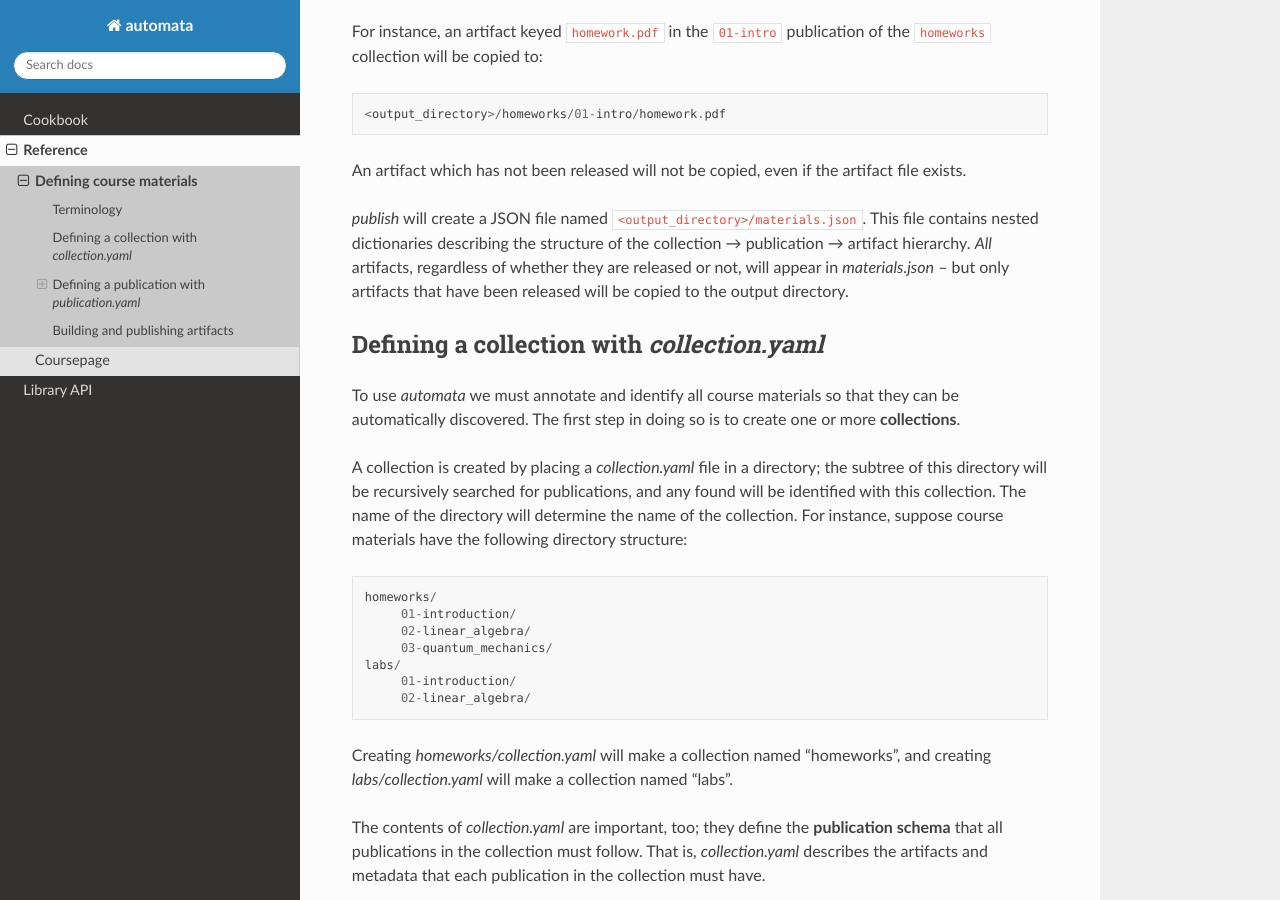
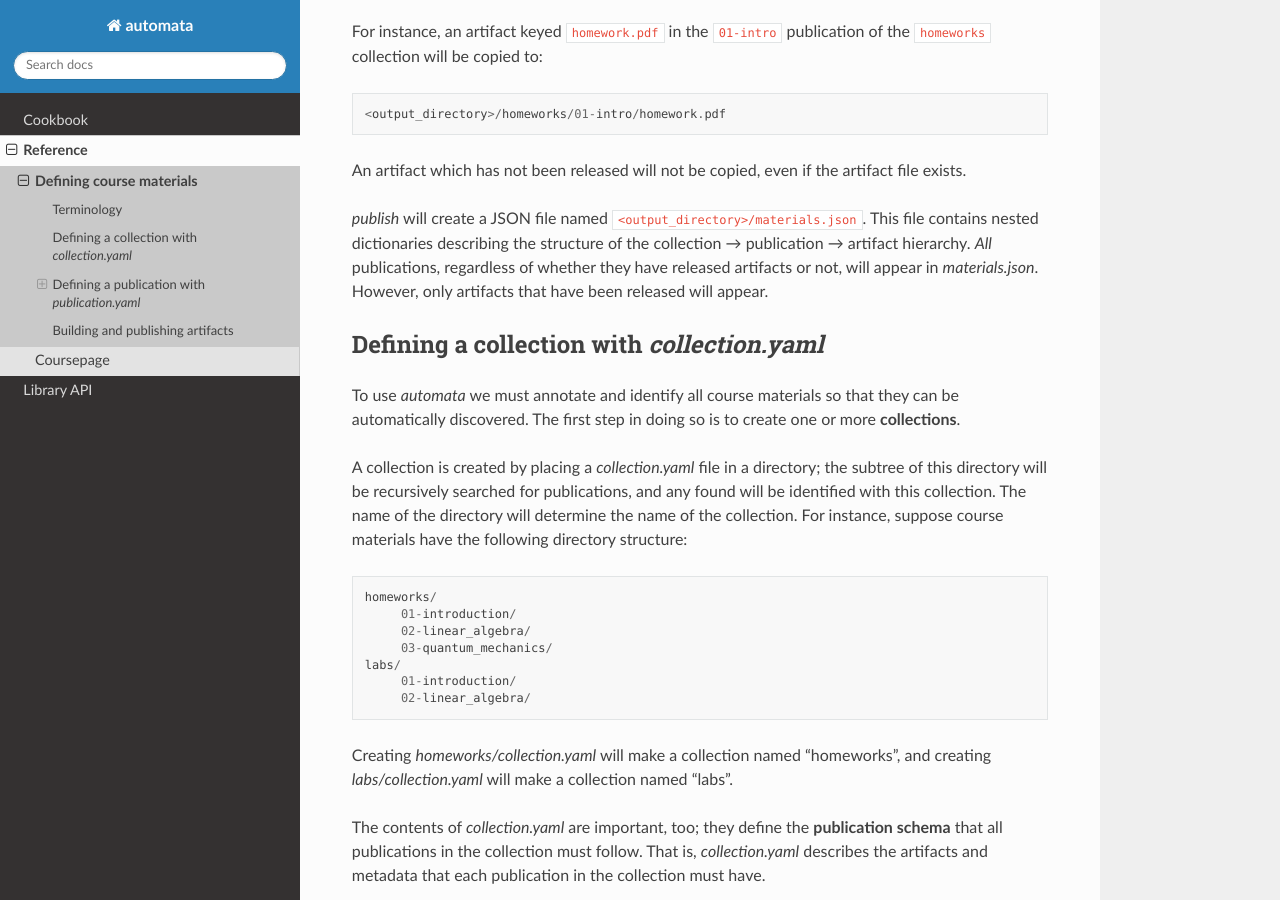
Before and after one commit to eldridgejm/automata, a Sphinx documentation site: the page built from docs/reference/materials.rst, in a window 1280 px wide and 900 px high, scrolled down 1176 px. Built offline with Sphinx 7.4.7 and the Read the Docs theme 2.0.0, drawn with Linux system fonts in a browser that asks for light colours.

Commit message:
Clarified what happens when artifact not published

```diff
--- a/docs/reference/materials.rst
+++ b/docs/reference/materials.rst
@@ -68,9 +68,9 @@ artifact file exists.
 
 *publish* will create a JSON file named ``<output_directory>/materials.json``.
 This file contains nested dictionaries describing the structure of the
-collection → publication → artifact hierarchy. *All* artifacts, regardless
-of whether they are released or not, will appear in `materials.json` -- but only
-artifacts that have been released will be copied to the output directory.
+collection → publication → artifact hierarchy. *All* publications, regardless
+of whether they have released artifacts or not, will appear in `materials.json`.
+However, only artifacts that have been released will appear.
 
 
 Defining a collection with `collection.yaml`
```
Also changed, not shown: 2 other files.
